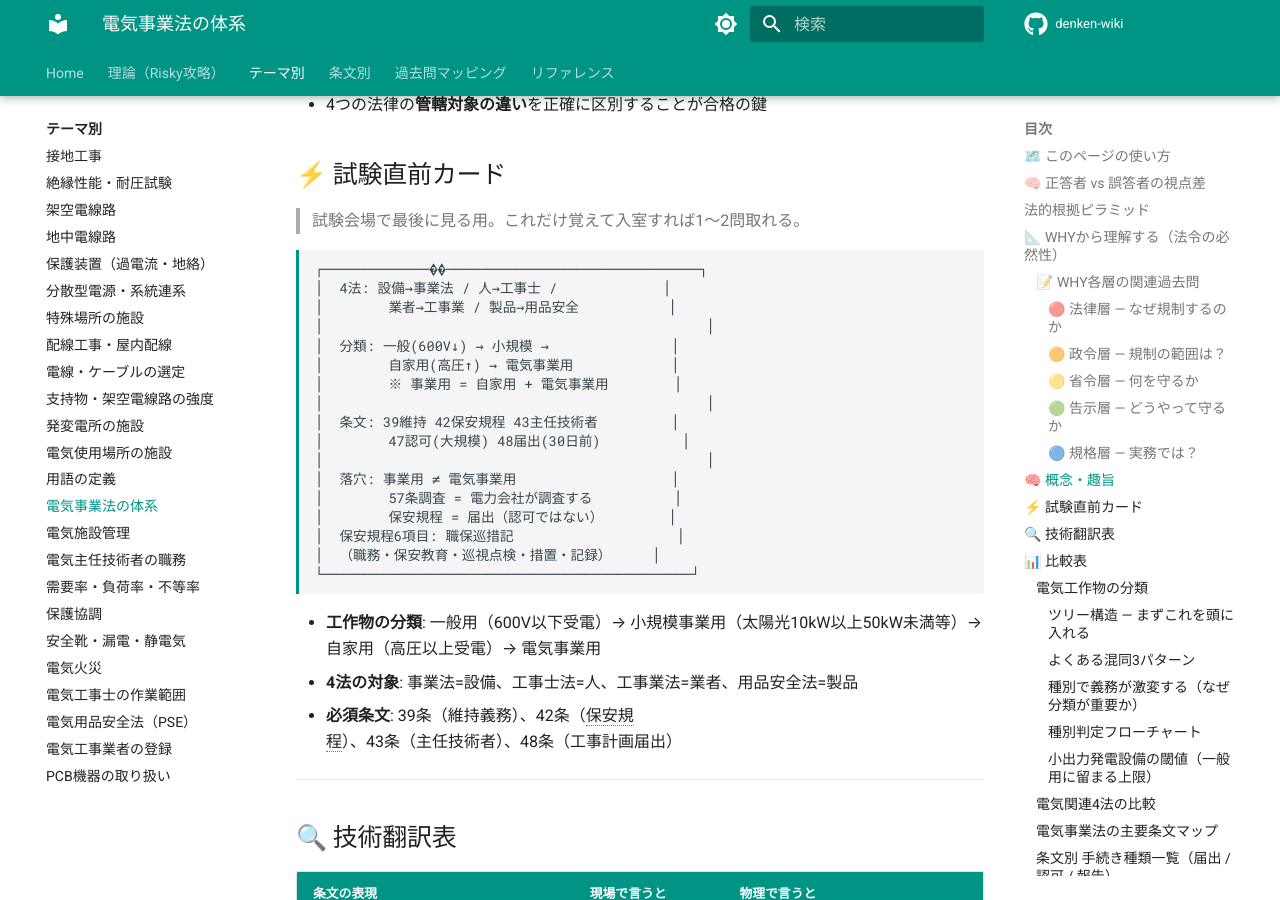
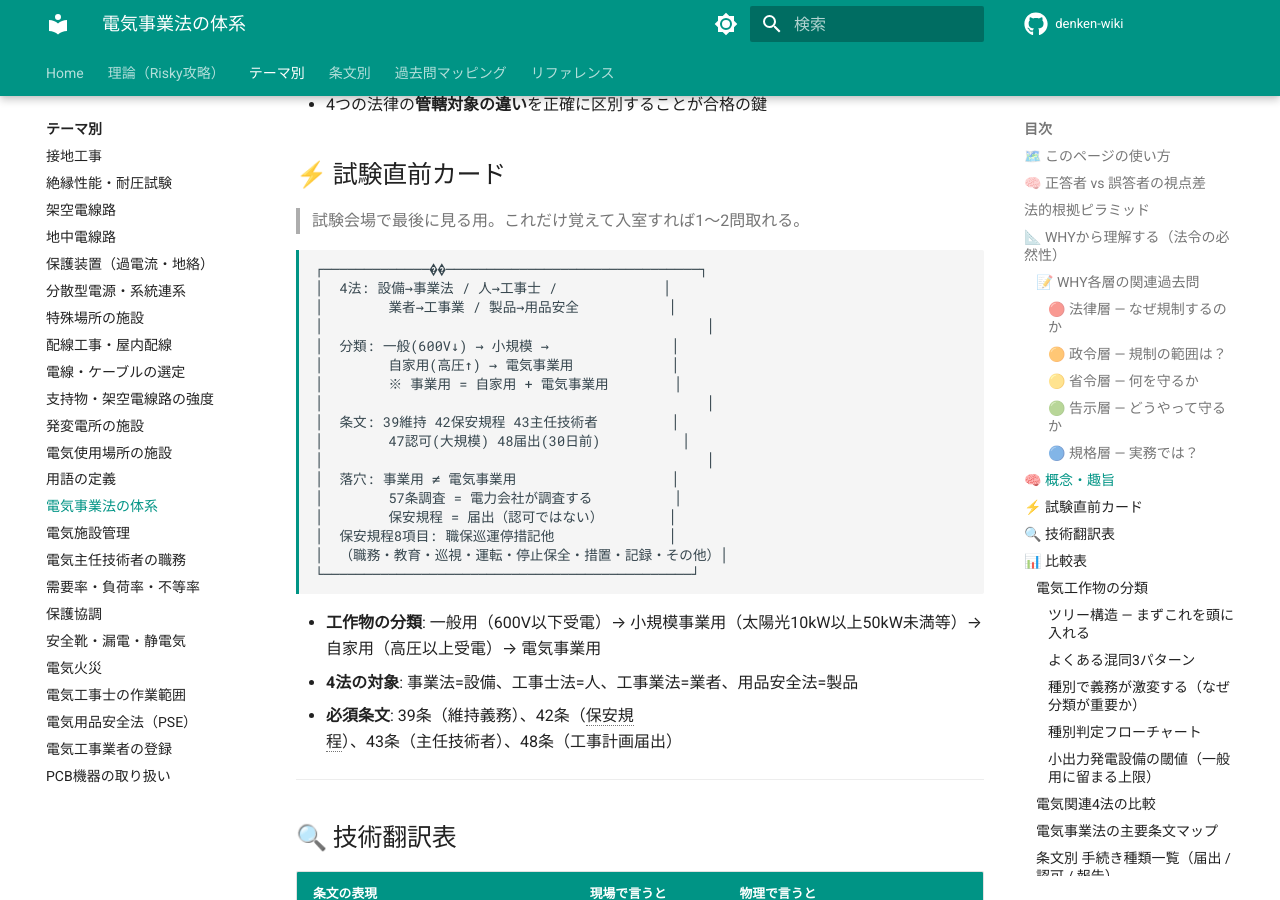
Before and after one commit to kfurufuru/denken-wiki, an MkDocs documentation site: the page built from docs/themes/jigyoho-taikei.md, in a window 1280 px wide and 900 px high, scrolled down 5326 px. Built offline with MkDocs 1.6.1 and Material for MkDocs 9.7.7, drawn with Linux system fonts in a browser that asks for light colours; emoji names are drawn with the system emoji font; comment, search, counter and statistics services are not loaded; some of the changed text lies outside the part shown.

Commit message:
fix(jigyoho-taikei): 保安規程「6項目」→「8項目」残存2か所を修正
法的根拠ピラミッド表セルとASCIIダイアグラムに残っていた「6項目」表記を
施行規則§50の実際の全8項目に合わせて修正。ASCII図は8項目の略称に更新。

Co-Authored-By: Claude Sonnet 4.6 <noreply@anthropic.com>

````diff
--- a/docs/themes/jigyoho-taikei.md
+++ b/docs/themes/jigyoho-taikei.md
@@ -65,7 +65,7 @@
 |----|------|---------|------|
 | 🔴 法律 | 電気事業法 第39条・第42条・第48条 | **なぜ規制するのか** | 電気工作物の危険性を事前に管理し、事故を未然に防ぐため |
 | 🟠 政令 | 電気事業法施行令 | **規制の範囲は？** | 事業用電気工作物（自家用含む）が対象。一般用は法57条で別規制 |
-| 🟡 省令 | 電気事業法施行規則 第50条・第62条 | **何を守るか** | 保安規程の記載事項（6項目）/ 工事計画の届出・認可の区分 |
+| 🟡 省令 | 電気事業法施行規則 第50条・第62条 | **何を守るか** | 保安規程の記載事項（8項目）/ 工事計画の届出・認可の区分 |
 | 🟢 告示 | 運用通達・内規 | **どうやって守るか** | 保安規程＝届出のみ / 工事計画＝届出（30日前）or 認可（1万kW・17万V以上） |
 | 🔵 規格 | — | **実務では？** | 4法の対象：設備（事業法）・人（工事士法）・業者（工事業法）・製品（用品安全法） |
 
@@ -469,8 +469,8 @@
 │  落穴: 事業用 ≠ 電気事業用                   │
 │        57条調査 = 電力会社が調査する          │
 │        保安規程 = 届出（認可ではない）        │
-│  保安規程6項目: 職保巡措記                    │
-│  （職務・保安教育・巡視点検・措置・記録）     │
+│  保安規程8項目: 職保巡運停措記他              │
+│  （職務・教育・巡視・運転・停止保全・措置・記録・その他）│
 └─────────────────────────────────────────────┘
 ```
 
````
